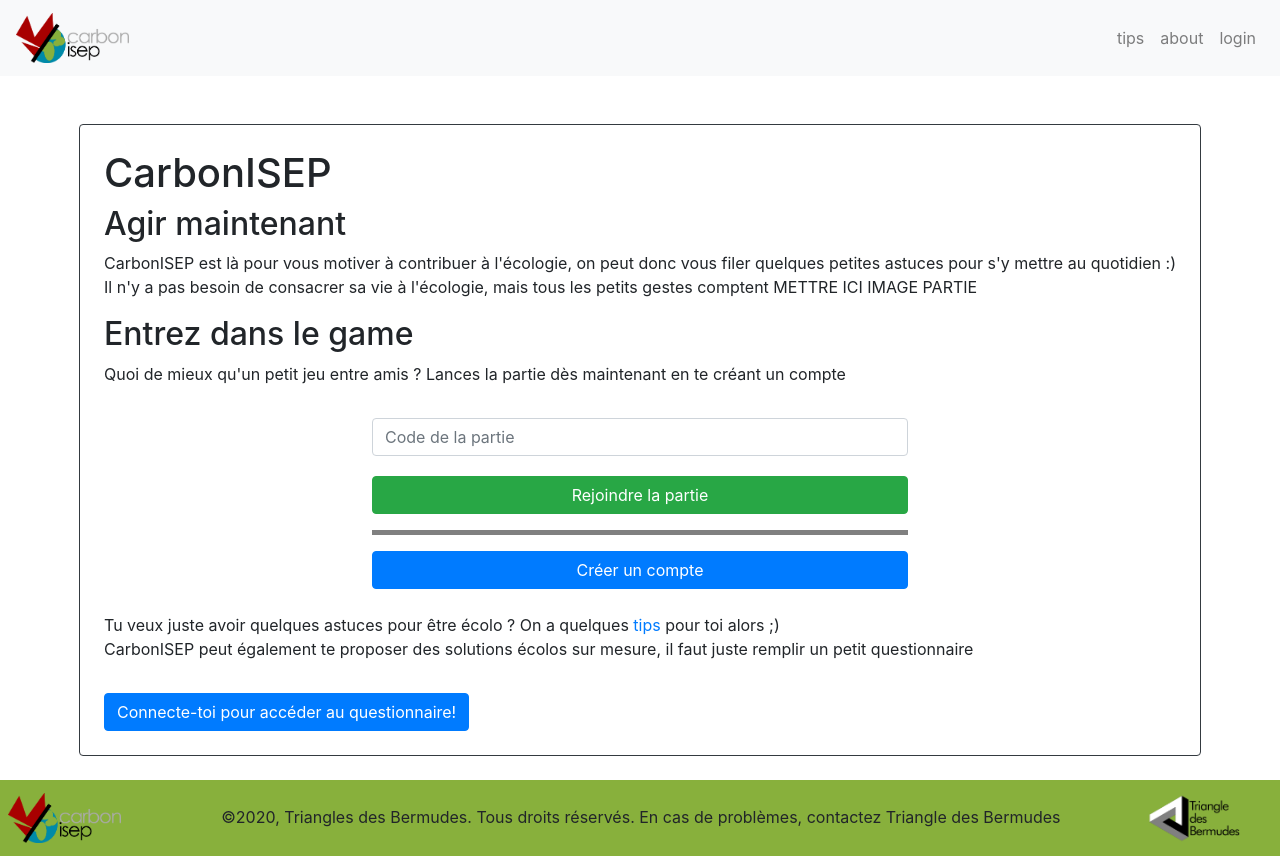
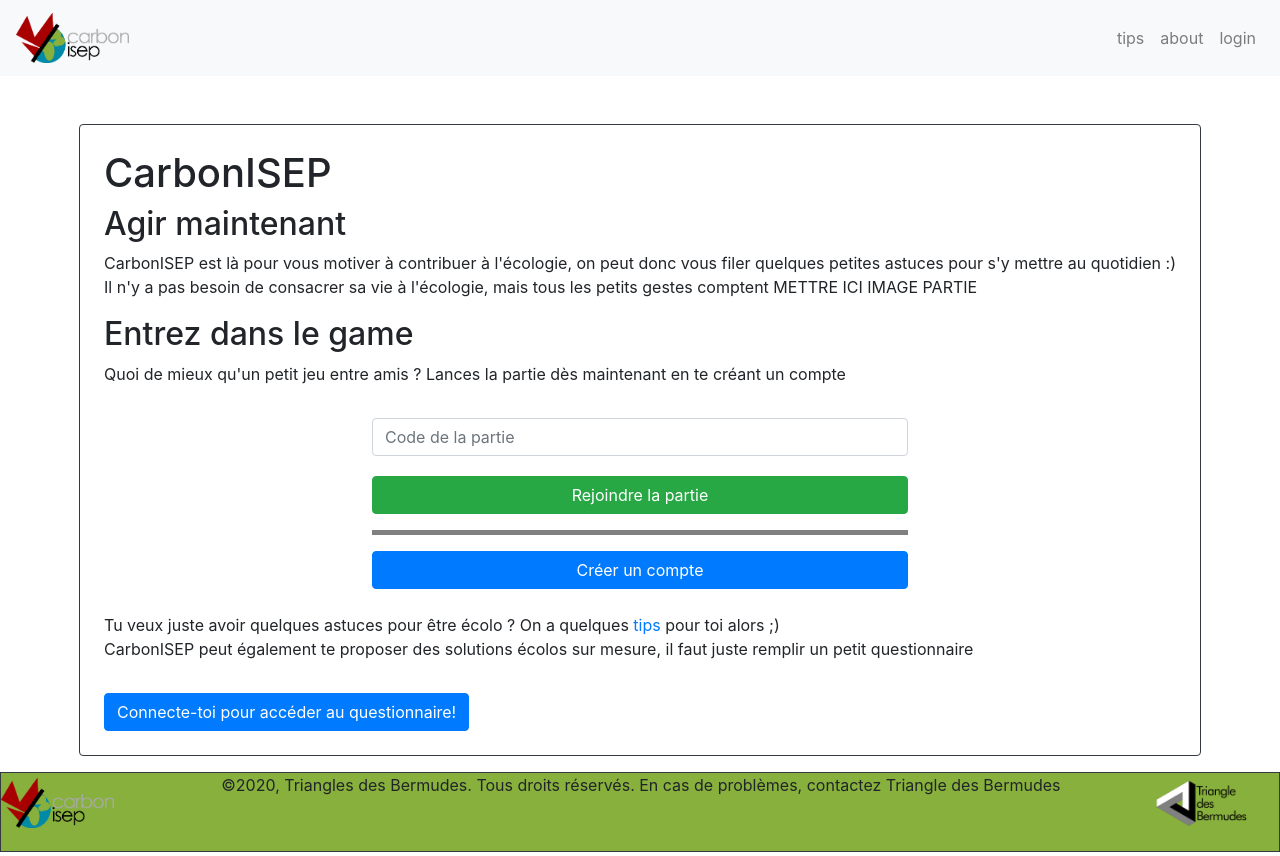
Before and after one commit to omnitrogen/carbonisep, a React (Create React App) app in the folder client/: page / in a window 1280 px wide. Built offline with nearby package versions, Linux system fonts and the light colour scheme; no server answers.

Commit message:
Final clean

```diff
--- a/client/src/components/App/Footer/Footer.jsx
+++ b/client/src/components/App/Footer/Footer.jsx
@@ -7,23 +7,16 @@ function Footer() {
     return (
         <footer id="footer" style={{ width: "100%" }}>
             <div
-                className="d-flex w-80 justify-content-between mt-2"
-                style={{
-                    backgroundColor: "#88B03C",
-                    alignItems: "baseline",
-                    alignContent: "center",
-                    bottom: "0",
-                    width: "100%",
-                    padding: "0.5rem",
-                }}
+                className="border border-dark w-80 d-flex justify-content-between"
+                style={{ backgroundColor: "#88B03C", height: "10vh" }}
             >
                 <Navbar.Brand href="home">
                     <img src={logo} style={{ height: 50 }} alt="logo" />
                 </Navbar.Brand>
-                <div>
+                <p>
                     ©2020, Triangles des Bermudes. Tous droits réservés. En cas
                     de problèmes, contactez Triangle des Bermudes
-                </div>
+                </p>
                 <Navbar.Brand>
                     <img
                         src={triangleBermudes}
--- a/client/src/index.css
+++ b/client/src/index.css
@@ -1,5 +1,4 @@
 body {
-    margin: 0;
     font-family: -apple-system, BlinkMacSystemFont, "Segoe UI", "Roboto",
         "Oxygen", "Ubuntu", "Cantarell", "Fira Sans", "Droid Sans",
         "Helvetica Neue", sans-serif;
@@ -11,8 +10,3 @@ code {
     font-family: source-code-pro, Menlo, Monaco, Consolas, "Courier New",
         monospace;
 }
-
-::-webkit-scrollbar {
-    width: 0px;
-    background: transparent; /* make scrollbar transparent */
-}
```
